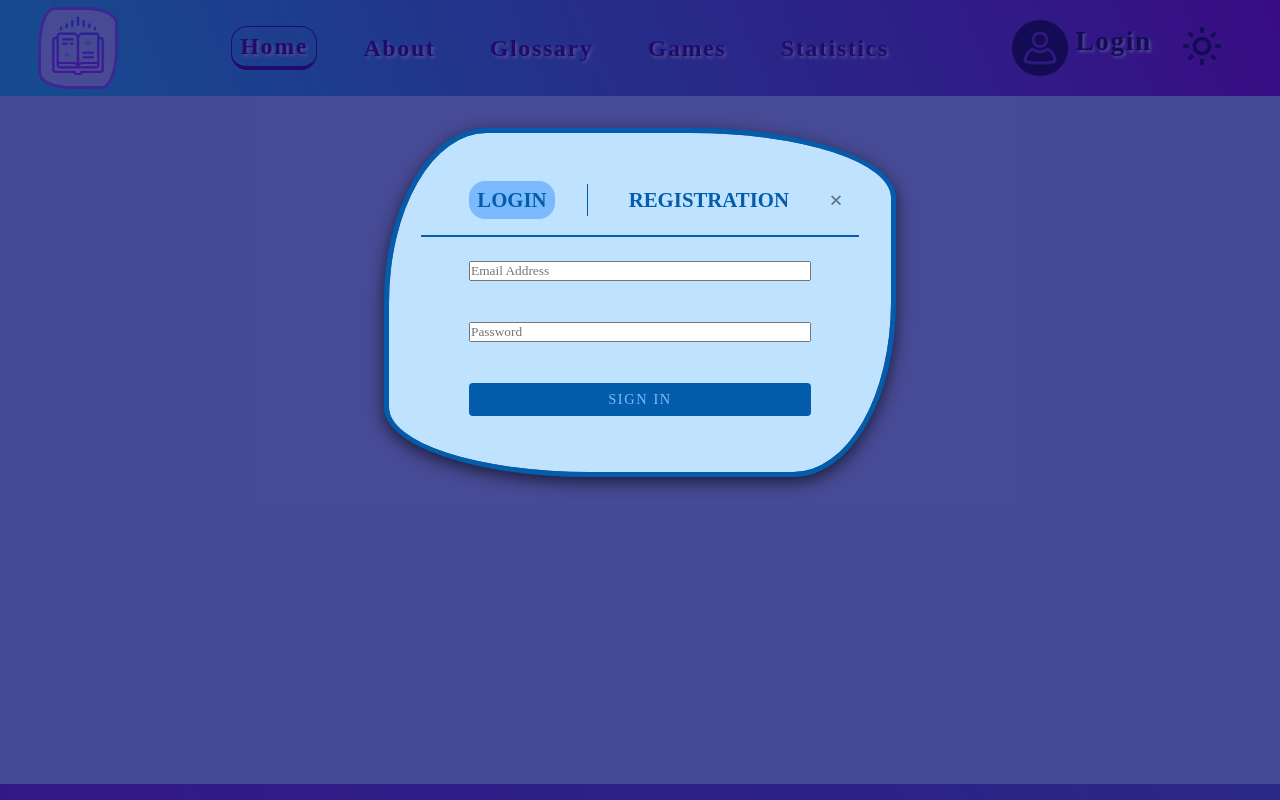
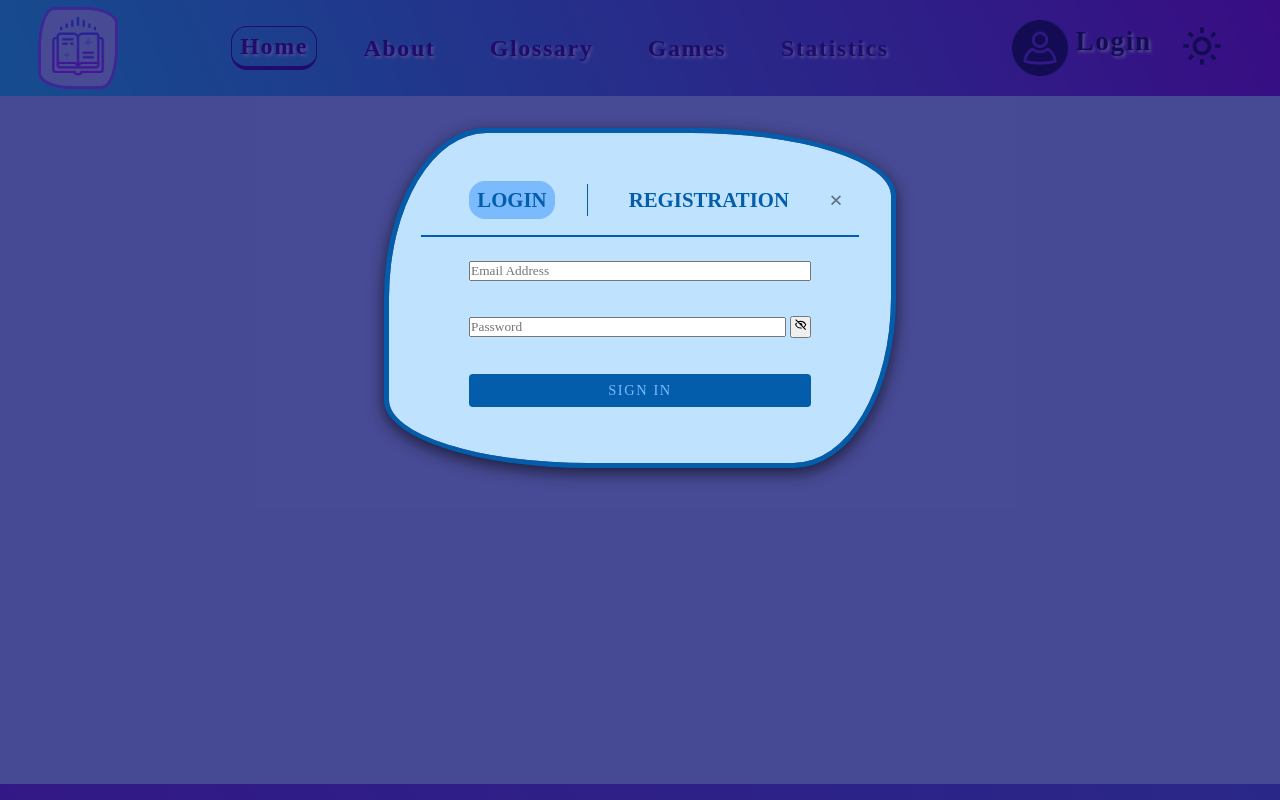
Before and after one commit to KZhukow/rslang, a React (Create React App) app: page / in a window 1280 px wide. Both pictures are taken after a click on the button "Login". Shown: the top 800 px of the page. Built offline with nearby package versions, Linux system fonts and the light colour scheme; the HTML template or start-up script is replaced by a standard one.

Commit message:
feat: add showPassword button

```diff
--- a/src/components/global-components/authorization/render/errorMessage.tsx
+++ b/src/components/global-components/authorization/render/errorMessage.tsx
@@ -1,19 +1,7 @@
-import { Alert, AlertDescription, AlertIcon, Box } from '@chakra-ui/react';
-
-export function ErrorMessage() {
-  return (
-    <Box my={4}>
-      <Alert status="error" borderRadius={4}>
-        <AlertIcon />
-        <AlertDescription>{}</AlertDescription>
-      </Alert>
-    </Box>
-  );
-}
-
 type props = {
   message: string;
 }
+
 export function ErrorDiv({ message }: props) {
   return (
     <div className="errorForm hidden" id="divError">
@@ -25,6 +13,7 @@ export function ErrorDiv({ message }: props) {
 type propsTwo = {
   message: string;
 }
+
 export function ErrorDivEmail({ message }: propsTwo) {
   return (
     <div className="errorForm hidden" id="divErrorEmail">
--- a/src/components/global-components/authorization/render/form.css
+++ b/src/components/global-components/authorization/render/form.css
@@ -1,4 +1,3 @@
-
 .errorForm {
   color: #bf1650;
 }
@@ -21,3 +20,7 @@
   border-radius: 0.25rem;
   border-color: transparent;
 }
+
+.error_message {
+  height: 25px;
+}
--- a/src/components/global-components/authorization/render/loginIn.tsx
+++ b/src/components/global-components/authorization/render/loginIn.tsx
@@ -1,15 +1,17 @@
 /* eslint-disable react/jsx-props-no-spreading */
-import { useContext } from 'react';
+import './form.css';
+import { BiHide, BiShow } from 'react-icons/bi';
+import { useContext, useState } from 'react';
 import { useForm } from 'react-hook-form';
 import { AuthorizedCtx } from '../../../app/App';
 import { errorLogin } from '../const/const';
 import { AuthorizeUser } from '../fetch/fetch';
 import { closeDivError, popupClose, viewButtonLogin } from '../utils/utils';
 import { ErrorDiv } from './errorMessage';
-import './form.css';
 
 export default function LoginIn() {
   const [, setAuthrize] = useContext(AuthorizedCtx);
+  const [showPassword, setShowPassword] = useState(true);
   type FormValues = {
     email: string;
     password: string;
@@ -24,6 +26,10 @@ export default function LoginIn() {
   } = useForm<FormValues>({
     mode: 'onBlur',
   });
+
+  function togglePasswordVisibility() {
+    return setShowPassword(!showPassword);
+  }
 
   const onSubmit = async (data: FormValues) => {
     const submitButtonLogin = document.getElementById('idSubmitLogin') as HTMLInputElement;
@@ -50,10 +56,10 @@ export default function LoginIn() {
     >
       <input
         {...register('email', {
-          required: 'Поле обязательно к заполнению',
+          required: 'The field must be filled in',
           pattern: {
             value: /^\S+@\S+$/,
-            message: "должен быть символ '@' ",
+            message: "There must be a symbol '@' ",
           },
         })
         }
@@ -61,28 +67,33 @@ export default function LoginIn() {
         className="popup_input login"
         placeholder="Email Address"
       />
-      <div style={{ height: 25 }}>
+      <div className="error_message">
         {errors?.email && <p className="errorForm">{errors?.email?.message || 'Error!'}</p>}
       </div>
+      <div className="password_form">
         <input
           {...register('password', {
-          required: 'Поле обязательно к заполнению',
+            required: 'The field must be filled in',
             minLength: {
               value: 8,
-            message: 'от 8 до 12 символов',
+              message: 'From 8 to 12 characters',
             },
             maxLength: {
               value: 12,
-            message: 'от 8 до 12 символов',
+              message: 'From 8 to 12 characters',
             },
           })
           }
-        type="password"
-        className="popup_input login"
+          type={showPassword ? 'password' : 'text'}
+          className="popup_input password_input login"
           autoComplete="on"
           placeholder="Password"
         />
-      <div style={{ height: 25 }}>
+        <button type="button" className="password_btn" onClick={togglePasswordVisibility}>
+          {showPassword ? <BiHide /> : <BiShow />}
+        </button>
+      </div>
+      <div className="error_message">
         {errors?.password && <p className="errorForm">{errors?.password?.message || 'Error!'}</p>}
       </div>
       <input type="submit" id="idSubmitLogin" className="btn popup_btn login" value="sign in" />
--- a/src/components/global-components/authorization/render/registration.tsx
+++ b/src/components/global-components/authorization/render/registration.tsx
@@ -1,7 +1,8 @@
 /* eslint-disable react/jsx-props-no-spreading */
 import { useForm } from 'react-hook-form';
 import './form.css';
-import { useContext } from 'react';
+import { BiHide, BiShow } from 'react-icons/bi';
+import { useContext, useState } from 'react';
 import { closeDivError, popupClose, viewButtonLogin } from '../utils/utils';
 import { AuthorizedCtx } from '../../../app/App';
 import { AuthorizeUser, createNewUser, upsertStatistics } from '../fetch/fetch';
@@ -10,6 +11,7 @@ import { ErrorDiv, ErrorDivEmail } from './errorMessage';
 
 export default function Registration() {
   const [, setAuthrize] = useContext(AuthorizedCtx);
+  const [showPassword, setShowPassword] = useState(true);
   type FormValues = {
     name: string;
     email: string;
@@ -25,6 +27,11 @@ export default function Registration() {
   } = useForm<FormValues>({
     mode: 'onBlur',
   });
+
+  function togglePasswordVisibility() {
+    return setShowPassword(!showPassword);
+  }
+
   const onSubmit = async (data: FormValues) => {
     const submitButtonReg = document.getElementById('idSubmitRegistration') as HTMLInputElement;
     submitButtonReg.disabled = true;
@@ -49,6 +56,7 @@ export default function Registration() {
     }
     submitButtonReg.disabled = false;
   };
+
   return (
     <form
       className="form_body registration hidden"
@@ -56,10 +64,10 @@ export default function Registration() {
     >
       <input
         {...register('name', {
-          required: 'Поле обязательно к заполнению',
+          required: 'The field must be filled in',
           minLength: {
             value: 3,
-            message: 'от 3 символов',
+            message: 'From 3 characters',
           },
         })
         }
@@ -73,10 +81,10 @@ export default function Registration() {
 
       <input
         {...register('email', {
-          required: 'Поле обязательно к заполнению',
+          required: 'The field must be filled in',
           pattern: {
             value: /^\S+@\S+$/,
-            message: "должен быть символ '@' ",
+            message: "There must be a symbol '@' ",
           },
         })
         }
@@ -84,19 +92,20 @@ export default function Registration() {
         className="popup_input registration"
         placeholder="Email Address"
       />
-      <div style={{ height: 25 }}>
+      <div className="error_message">
         {errors?.email && <p className="errorForm">{errors?.email?.message || 'Error!'}</p>}
       </div>
+      <div className="password_form">
         <input
           {...register('password', {
-          required: 'Поле обязательно к заполнению',
+            required: 'The field must be filled in',
             minLength: {
               value: 8,
-            message: 'от 8 до 12 символов',
+              message: 'From 8 to 12 characters',
             },
             maxLength: {
               value: 12,
-            message: 'от 8 до 12 символов',
+              message: 'From 8 to 12 characters',
             },
           })
           }
@@ -105,10 +114,14 @@ export default function Registration() {
           autoComplete="on"
           placeholder="Password"
         />
-      <div style={{ height: 25 }}>
+        <button type="button" className="password_btn" onClick={togglePasswordVisibility}>
+          {showPassword ? <BiHide /> : <BiShow />}
+        </button>
+      </div>
+      <div className="error_message">
         {errors?.password && <p className="errorForm">{errors?.password?.message || 'Error!'}</p>}
       </div>
-      <input type="submit" id="idSubmitRegistration" className="btn popup_btn registration" value="registration<" />
+      <input type="submit" id="idSubmitRegistration" className="btn popup_btn registration" value="registration" />
       <ErrorDiv message={errorLogin} />
       <ErrorDivEmail message={errorEmail} />
     </form>
```
Lines whose indentation alone changed are shown as unchanged.
